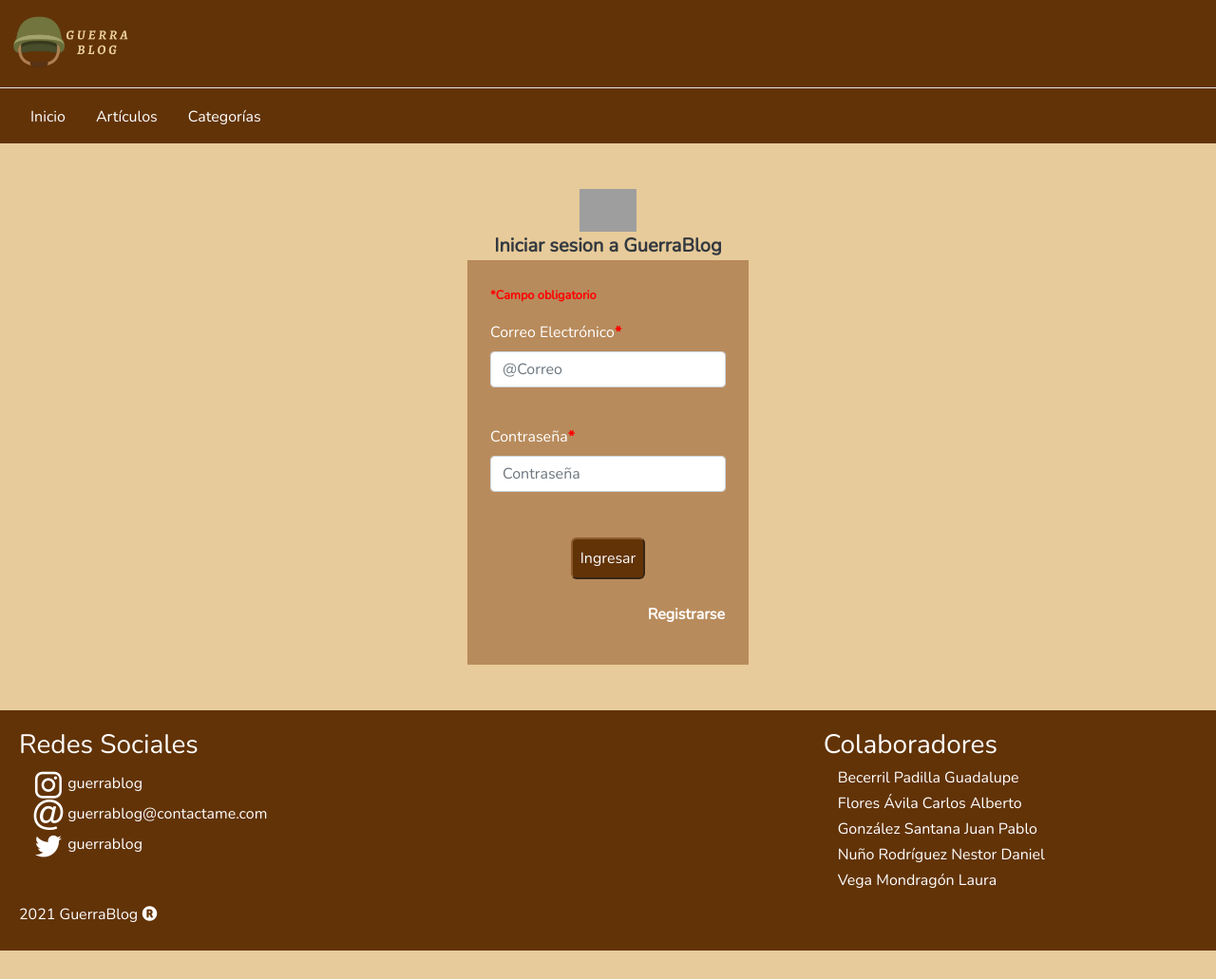
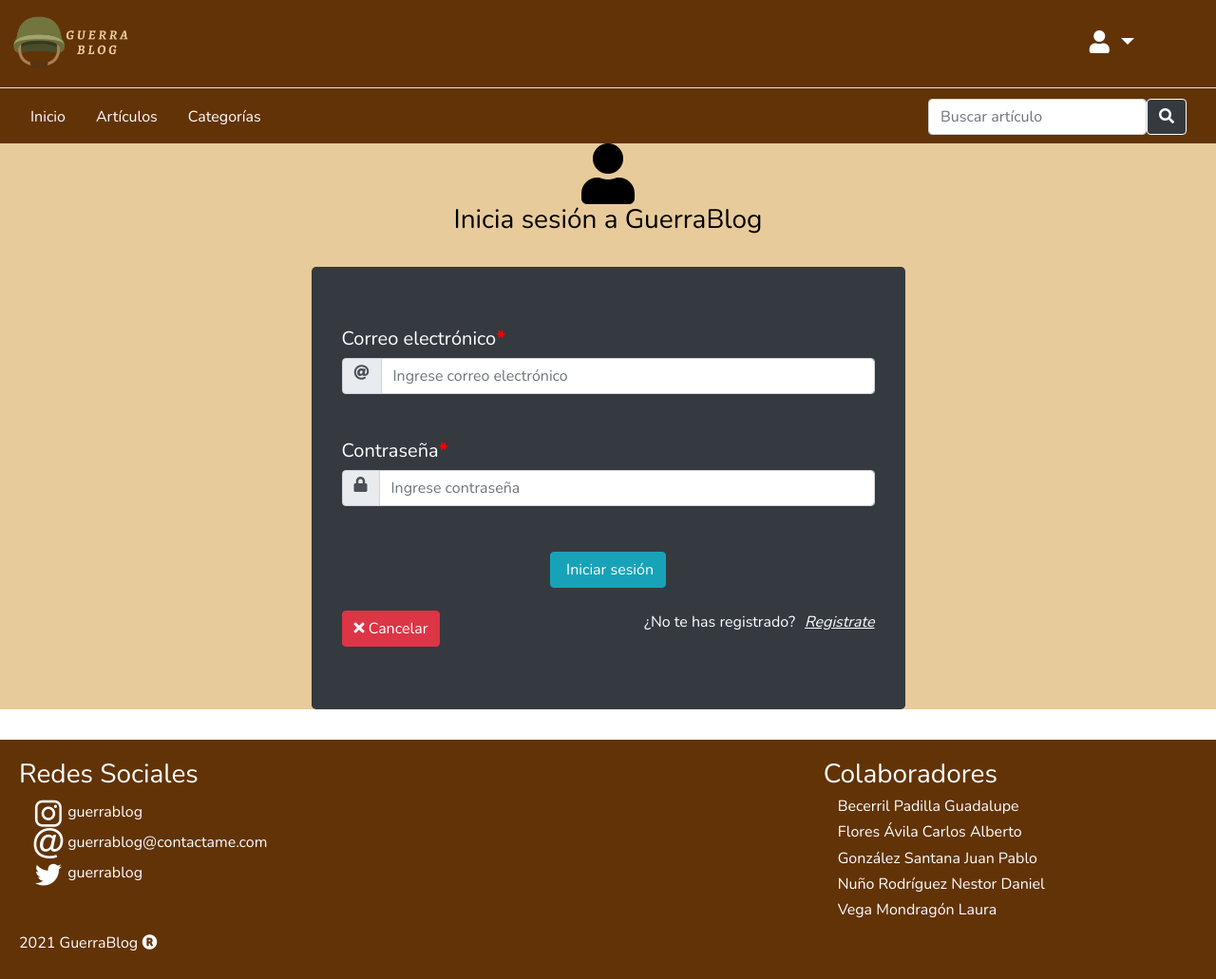
Before and after one commit to LauraVeM1/ProyectoPrograWeb, a PHP site: page /login.php in a window 1280 px wide. Shown: the whole page at 95% size. Before the commit the page ends 1001 px from the top, so only its background shows below. Run offline with PHP 8.4, Linux system fonts and the light colour scheme; some libraries are stand-ins or nearby versions; grey boxes are pictures that could not be loaded.

Commit message:
Se hacen las modificaciones para adaptarlo a la BD

```diff
--- a/add.php
+++ b/add.php
@@ -18,7 +18,7 @@ if ($tema == '') {
 elseif($contenido == ''){
     echo "Error Introduce contenido";
 }else {
-    $sql = "INSERT INTO articulo (id_autor, tema, subtema, contenido, imagen, estatus)
+    $sql = "INSERT INTO articulo (id_autor, tema, subtema, contenido, imagen, estatus_articulo)
             VALUES (" . $iduser . ",'" . $tema . "','" . $subtema . "','" . $contenido . "','img/" . $img . "','sin publicar')";
     if ($conn->query($sql) === TRUE) {
         header("Location: escritorHome.php");
--- a/articulosEscritor.php
+++ b/articulosEscritor.php
@@ -29,7 +29,7 @@
                             $id_art = $row['id_articulo'];
                             $tema = $row['tema'];
                             $subtema = $row['subtema'];
-                            $estatus = $row['estatus'];
+                            $estatus = $row['estatus_articulo'];
                             $img = $row['imagen'];
                     ?>
                     <div class="col-md-4 mb-3">
--- a/crearArticulo.php
+++ b/crearArticulo.php
@@ -1,7 +1,5 @@
 <?php require_once 'templates/header.php' ?>
-<?php
-    session_start();
-?>
+
 <div class="edit-art text-center">
     <h2 class="titulos">Crear Artículo</h2>
     <form method="post" action="add.php">
--- a/login.php
+++ b/login.php
@@ -1,4 +1,4 @@
-<?php require_once 'templates/header.php' ?>
+
 <?php
 $usuario = $emailErr = $Errore = $pass = $passErr = $rol = "";
 if ($_SERVER["REQUEST_METHOD"] == "POST") {
@@ -34,6 +34,7 @@ if ($_SERVER["REQUEST_METHOD"] == "POST") {
                 while ($item = $resultados->fetch_array()) {
                     $usuario = $item['correo'];
                     $pass = $item['password'];
+                    $nombre =$item['nombre'];
                     $rol = $item['id_rol'];
                     $idUsuario = $item['id_usuario'];
                 }
@@ -42,19 +43,34 @@ if ($_SERVER["REQUEST_METHOD"] == "POST") {
             if ($rol == "1") {
                 session_start();
                 $_SESSION['idLogin'] = $idUsuario;
+                $_SESSION['nombreUsuario']=$nombre;
+                $_SESSION['rol']=$rol;
+                $_SESSION['aut'] = true;
 ?>              <script type="text/javascript">
+                    // window.location = "escritorHome.php"
                     window.location = "escritorHome.php"
                 </script>
             <?php
             //Lectores
             } else if ($rol == "2") {
+                session_start();
+                $_SESSION['idLogin'] = $idUsuario;
+                $_SESSION['nombreUsuario']=$nombre;
+                $_SESSION['rol']=$rol;
+                $_SESSION['aut'] = true;
             ?>
                 <script type="text/javascript">
-                    window.location = "escritorHome.php"
+                    // window.location = "escritorHome.php"
+                    window.location = "Articulos.php"
                 </script>
             <?php
             //Auditores
             } else if ($rol == "3") {
+                session_start();
+                $_SESSION['idLogin'] = $idUsuario;
+                $_SESSION['nombreUsuario']=$nombre;
+                $_SESSION['rol']=$rol;
+                $_SESSION['aut'] = true;
             ?>
                 <script type="text/javascript">
                     window.location = "escritorHome.php"
@@ -79,31 +95,57 @@ function verificaContra($entrada)
 
 
 ?>
+<?php require_once 'templates/header.php' ?>
 
-<div class="container-fluid p-5">
-    <figure class="text-center" style="margin:0;"><img class="img-login" src="img/user_1.png" alt="Usuario">
-        <p class="text-dark lead font-weight-bold mb-0">Iniciar sesion a GuerraBlog</p>
-    </figure>
+<div class="container-fluid">
+    <div class="row justify-content-center">
+        <i class="fa fa-user fa-4x center"style="color:black;"></i>
+    </div>
+    <h3 class="display text-center"style="color:black;">Inicia sesión a GuerraBlog</h3>
+    <br>
+    <div class="jumbotron w-50 mx-auto bg-dark" >
+        <form method="post" action="login.php" type="submit" id="formLogin" name="formLogin">
+            <div class="row">
+                <div class="col">
+                    <h5 align="left">Correo electrónico<span class="error">*</span></h5>
+                    <div class="input-group mb-4">
+                        <div class="input-group-prepend">
+                            <span class="input-group-text fa fa-at" id="correo"></span>
+                        </div>
+                        <input type="email" name="txtUsuario" id="usuario" class="form-control" placeholder="Ingrese correo electrónico" required>
 
-    <form class="text-center login p-4" method="post" action="<?php echo htmlspecialchars($_SERVER["PHP_SELF"]); ?>">
-        <div class="form-group text-justify">
-            <small class="error font-weight-bold">*Campo obligatorio</small>
                     </div>
-        <div class="form-group text-justify">
-            <label>Correo Electrónico</label><span class="error">*</span><br>
-            <input type="text" name="txtUsuario" class="form-control" id="usuario" placeholder="@Correo" required><br><span class="error"><?php echo $emailErr ?></span>
+                    <br><span class="error"><?php echo $emailErr ?></span>
+                    <h5 align="left">Contraseña<span class="error">*</span></h5>
+                    <div class="input-group mb-4">
+                        <div class="input-group-prepend">
+                            <span class="input-group-text fa fa-lock" id="contrasenia"></span>
                         </div>
-        <div class="form-group text-justify">
-            <label>Contraseña</label><span class="error">*</span><br>
-            <input type="password" class="form-control" name="txtpass" id="pass" placeholder="Contraseña" required><br><span class="error text-center"><?php echo $passErr ?></span>
+                        <input type="password" name="txtpass" id="pass" class="form-control" placeholder="Ingrese contraseña" required>
                     </div>
-        <div class="form-group">
-            <input type="submit" class="btn-login btn-brown" name="btnLogin" id="btnLogin" value="Ingresar">
+                    <br><span class="error text-center"><?php echo $passErr ?></span>
+                    <div class="row justify-content-center">
+                        <button name="btnLogin" id="btnLogin" class="btn btn-info text-center" type="submit">
+                            <span class="fa fa-sign-in"></span> Iniciar sesión
+                        </button>
                     </div>
-        <div class="form-group text-right">
-            <a href="Registro.php" style="padding: 0" class="btn font-weight-bold text-white">Registrarse</a>
+                    <br>
+                    <div class="row justify-content-around">
+                        <div class="col-sm-4">
+                            <button id="btnCancelar" class="btn btn-danger" type="button" name="cancelar" onclick="location.href='index.php'">
+                                <span class="fa fa-times"></span> Cancelar
+                            </button>
+                        </div>
+                        <div class="col-sm-8">
+                            <p align="end">¿No te has registrado?<a href="registro.php"><i><u style="margin-left:10px">Registrate</u></i></a></p>
+                        </div>
+                    </div>
+
+                </div>
             </div>
         </form>
     </div>
-
-<?php require_once 'templates/footer.php' ?>
+</div>
+<?php
+    include 'templates/footer.php';
+?>
--- a/pub.php
+++ b/pub.php
@@ -7,7 +7,7 @@ $idart = $_GET['idpub'];
 if ($idart == '') {
     echo "Error PUBLICAR <br>";
 }else {
-    $sql = "UPDATE  articulo  SET estatus ='publicado' WHERE id_articulo = ".$idart." ";
+    $sql = "UPDATE  articulo  SET estatus_articulo ='publicado' WHERE id_articulo = ".$idart." ";
     if ($conn->query($sql) === TRUE) {
         header("Location: articulosEscritor.php");
     } else {
--- a/templates/header.php
+++ b/templates/header.php
@@ -1,3 +1,19 @@
+<?php
+
+    $servidor = "localhost";
+    $usuarioBD = "root";
+    $pwdBD = "";
+    $nomBD = "proyectoweb";
+    $con = mysqli_connect($servidor, $usuarioBD, $pwdBD, $nomBD);
+
+    if (!$con) {
+        die("La conexión falló: " . mysqli_connect_error());
+    } else {
+        mysqli_query($con, "SET NAME 'UTF8'");
+        session_start();
+    }
+
+?>
 <!DOCTYPE html>
 <html lang="es">
 <head>
@@ -24,34 +40,72 @@
     <script src="https://stackpath.bootstrapcdn.com/bootstrap/4.3.1/js/bootstrap.min.js"
         integrity="sha384-JjSmVgyd0p3pXB1rRibZUAYoIIy6OrQ6VrjIEaFf/nJGzIxFDsf4x0xIM+B07jRM"
         crossorigin="anonymous"></script>
-    <script src="https://ajax.googleapis.com/ajax/libs/jquery/1.12.4/jquery.min.js"></script>
 </head>
 <body>
     <header>
-        <nav class="navbar navbar-expand-lg navbar-dark" height="60px" style="margin:0px; padding:10px;">
-            <!-- Brand -->
-            <a class="navbar-brand" href="#" style="margin:0px;">
-                <img src="img/Guerrablog.png" alt="logo"  height="60px">
-            </a>
-        </nav>
+        <div>
+            <nav class="navbar navbar-expand-lg navbar-dark justify-content-between" height="60px" style="margin:0px; padding:10px;">
+                <a class="navbar-brand" href="#" style="margin:0px;">
+                    <img src="img/Guerrablog.png" alt="logo"  height="60px">
+                </a>
+                <form class="form-inline my-2 my-lg-0">
+                    <li class="nav-item dropdown" style="list-style-type:none;">
+                        <label class="my-2 my-sm-0" style="font-size: 24px; margin-right: 60px;">
+                            <a class="nav-link dropdown-toggle text-white" href="#" id="navbarDropdownMenuLink" data-toggle="dropdown" aria-haspopup="true" aria-expanded="false">
+                                <?php
+                                    if (isset($_SESSION["aut"]) && isset($_SESSION["nombreUsuario"])) {
+                                        echo "Bienvenido " . $_SESSION["nombreUsuario"];
+                                    }
+                                ?>
+                                <i class="fa fa-user" style="margin-left: 10px;"></i>
+                            </a>
+                            <div class="dropdown-menu" aria-labelledby="navbarDropdownMenuLink">
+                                <?php
+
+                                    if (isset($_SESSION["aut"]) && isset($_SESSION["nombreUsuario"])) {
+                                            echo "
+                                            <a id='btnDatosPersonales' class='dropdown-item' href='datosPersonales.php'>Datos personales</a>
+                                            <a id='btnLogOut' class='dropdown-item' href='login.php'>Cerrar Sesión</a>
+                                        ";
+
+                                    }
+                                    else {
+                                        echo "
+                                            <a id='btnLogin' class='dropdown-item' href='login.php'>Iniciar sesión</a>
+                                            <a id='btnSignUp' class='dropdown-item' href='Registro.php'>Registrarse</a>
+                                        ";
+                                }
+                                ?>
+                            </div>
+                        </label>
+                    </li>
+                </form>
+            </nav>
+        </div>
         <hr style="background-color:white; margin-bottom: 2px; margin-top: 2px;">
 
-        <nav class="navbar navbar-expand-md navbar-dark">
+        <nav class="navbar navbar-expand-lg navbar-dark">
             <button class="navbar-toggler" type="button" data-toggle="collapse" data-target="#colapsa">
                 <span class="navbar-toggler-icon"></span>
             </button>
-            <div class="collapse navbar-collapse" id="colapsa">
+            <div class="collapse navbar-collapse justify-content-between" id="colapsa">
                 <ul class="nav">
                     <li class="nav-item">
-                        <a  id="btnInicio" href="#" class="nav-link text-white">Inicio</a>
+                        <a  id="btnInicio" href="index.php" class="nav-link text-white">Inicio</a>
                     </li>
                     <li class="nav-item">
-                        <a id="btnArticulos" href="#" class="nav-link text-white">Artículos</a>
+                        <a id="btnArticulos" href="Articulos.php" class="nav-link text-white">Artículos</a>
                     </li>
-                    <li class="nav-item">
-                        <a id="btnCategorias"href="#" class="nav-link text-white">Categorías</a>
-                    </li>
+                    <li class="nav-item dropdown">
+                        <a id="btnCategorias" name="Categorias" href="BusquedaCategoria.php" class="nav-link text-white">Categorías</a>
+                   </li>
+
                 </ul>
+                <form class="form-inline col-auto"  action="BuscarArticulo.php"method="get">
+                    <input class="form-control my-sm-auto" type="seacrh" name="busqueda" placeholder="Buscar artículo" aria-label="Search">
+                    <button class="btn btn-dark" type="submit" value="submit" name="buscar" style="border-color: white;"><i class="fa fa-search"></i></button>
+
+                </form>
             </div>
         </nav>
 
```
Also changed, not shown: datosPersonales.php (added, +99 -0 lines). Lines whose indentation alone changed are shown as unchanged.
